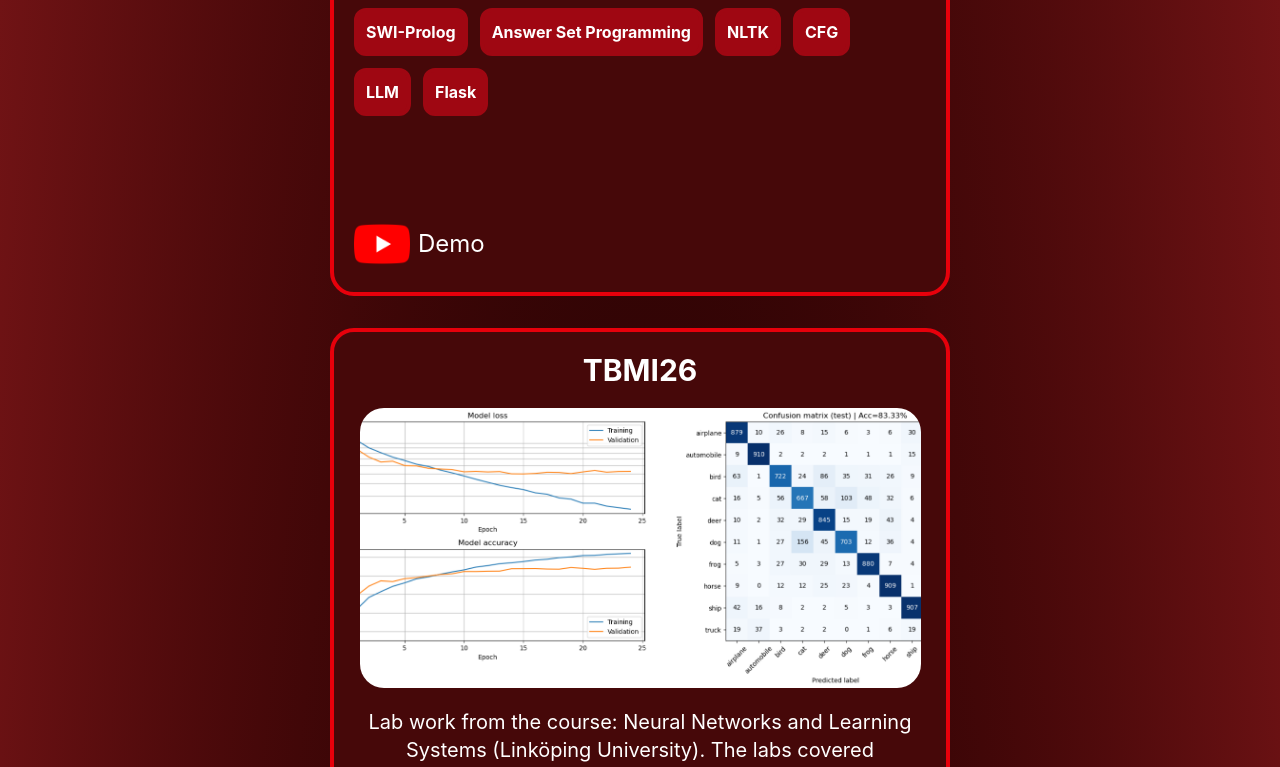
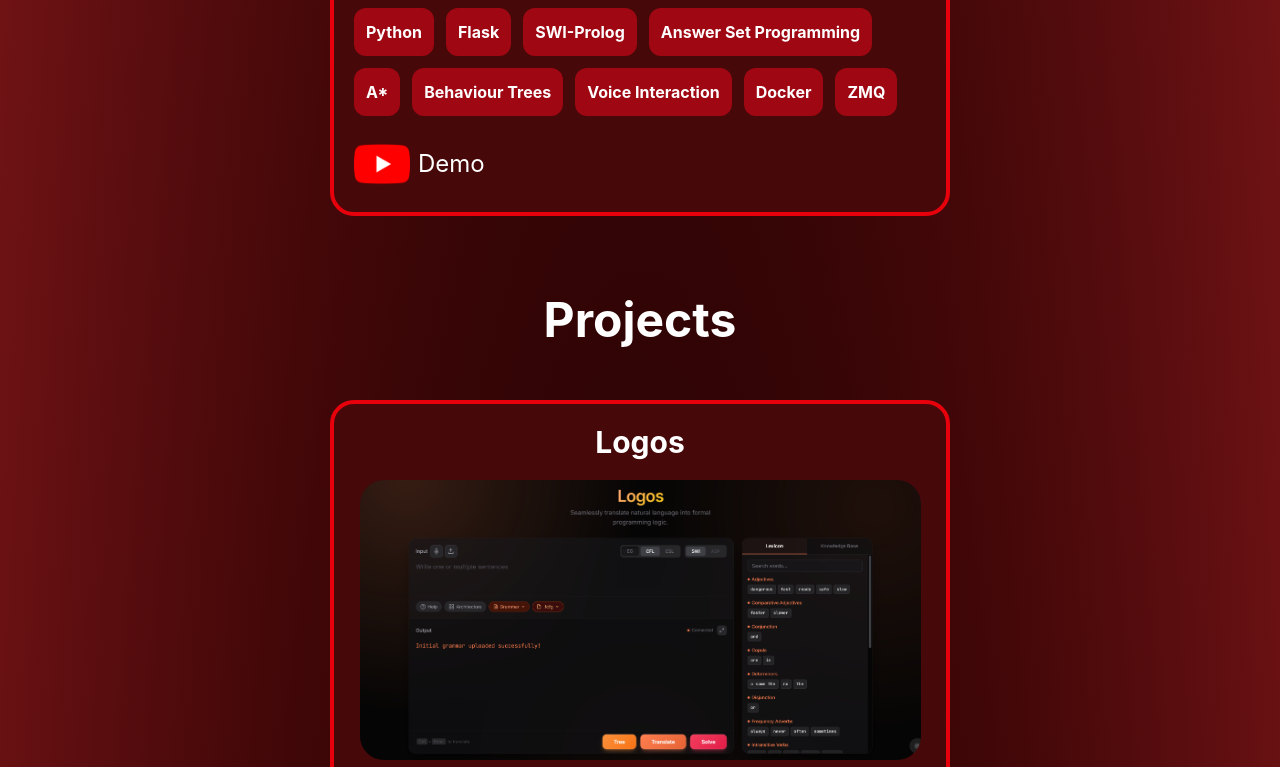
Before and after one commit to LionF4ng/LionF4ng.github.io, a React (Vite) app: page / in a window 1280 px wide. Shown: the part 1680-2447 px from the top of the page. Built offline with nearby package versions, Linux system fonts and the light colour scheme.

Commit message:
Restructured

```diff
--- a/src/components/Project_Cards.jsx
+++ b/src/components/Project_Cards.jsx
@@ -10,41 +10,57 @@ function Project_Cards({image_name}){
     {/*Project Description*/}
     let tag_array = []
 
+    {/*If flex is present the project has a demo, otherwise hidden is present*/}
+    let has_demo
+
     let youtube_link
+
+    let card_class
+
     switch (image_name) {
         case "Logos":
             im_path = "assets/Logos.png"
             project_description = "Logos is a natural language processing system that allows the user to translate natural language intor formal logic, both with and without the use of Large Language Models. This project was my master thesis work."
             tag_array = ["SWI-Prolog", "Answer Set Programming", "NLTK", "CFG", "LLM", "Flask"]
             youtube_link = ""
+            has_demo = "hidden w-fit ml-5 my-auto mb-5 content-end"
+            card_class = "flex flex-col mx-2 w-155 xl:h-180 rounded-3xl border-4 my-4 bg-red-950 border-red-600"
             break;
         case "Salify":
             im_path = "assets/Salify.png"
             project_description = "A project where sentiment analysis is performed on song lyrics with BERT. The analysis is performed on public Spotify playlist where the React front-end receives the sentiment scores from the Python backend using Flask."
             tag_array = ["Python","React","Flask", "Scikit", "BERT", "Spotify API", "GENIUS API"]
             youtube_link = ""
+            has_demo = "hidden w-fit ml-5 my-auto mb-5 content-end"
+            card_class = "flex flex-col mx-2 w-155 xl:h-180 rounded-3xl border-4 my-4 bg-red-950 border-red-600"
             break;
         case "TBMI26":
             im_path = "assets/TBMI26.png"
             project_description = "Lab work from the course: Neural Networks and Learning Systems (Linköping University). The labs covered supervised, deep and reinforcement learning. Boosting and Ensemble methods were also covered."
             tag_array = ["Python", "Machine Learning", "Supervised Learning", "Deep Learning", "Neural Networks", "Boosting", "Reinforcement Learning", "Ensemble"]
             youtube_link = "https://youtu.be/116fqyLzfzw"
+            has_demo = "hidden w-fit ml-5 my-auto mb-5 content-end"
+            card_class = "flex flex-col mx-2 w-155 xl:h-180 rounded-3xl border-4 my-4 bg-red-950 border-red-600"
             break;
         case "Learn-To-Sing":
             im_path = "assets/Learn-To-Sing.png"
             project_description = "Learn To Sing was a hobby project developed for fun. It is a system that allows users to complete exercises and AI generated lessons to learn to sing. Users can also create accounts, which are stored in Firebase."
             tag_array = ["TypeScript", "AI", "Gemini API", "React", "Tailwind", "Motion", "Tensorflow", "Firebase", "WebSockets"]
             youtube_link = "https://youtu.be/Az4szO6rnE0"
+            has_demo = "flex w-fit ml-5 my-auto mb-5 content-end"
+            card_class = "flex flex-col mx-2 w-155 xl:h-180 rounded-3xl border-4 my-4 bg-red-950 border-red-600"
             break;
         case "Alpha-Spike":
             im_path = "assets/Alpha-Spike.png"
             project_description = "Alpha-Spike was a summerjobb project for 2 students, built for Linköping University. The system is a front-end webb app built to communicate with UTM-City, a drone simulation software built by the University. "
             tag_array = ["Python", "Flask", "SWI-Prolog", "Answer Set Programming", "A*", "Behaviour Trees", "Voice Interaction", "Docker", "ZMQ"]
             youtube_link = "https://www.youtube.com/watch?v=uOzF8TFDkdU"
+            has_demo = "flex w-fit ml-5 my-auto mb-5 content-end"
+            card_class = "flex flex-col mx-2 w-155 xl:h-180 rounded-3xl border-4 my-4 bg-red-950 border-red-600"
             break;
         }
     return(
-    <div key={image_name} class="flex flex-col mx-2 w-155 xl:h-200 rounded-3xl border-4 my-4 bg-red-950 border-red-600">
+    <div key={image_name} class={card_class}>
 
         <h1 class="text-3xl font-bold text-white mx-auto text-center mt-5" >{image_name}</h1>
 
@@ -60,7 +76,7 @@ function Project_Cards({image_name}){
 
         <motion.a whileHover={{ scale: 1.2 }}
         whileTap={{ scale: 0.95}}
-        transition={easeInOut} href= {youtube_link} target="_blank" class="flex w-fit ml-5 my-auto mb-5 content-end">
+        transition={easeInOut} href= {youtube_link} target="_blank" class={has_demo}>
             <img src="assets/youtube.png" class="w-14"></img>
             <p class="text-2xl ml-2 my-auto text-white">Demo</p>
         </motion.a>
--- a/src/main.jsx
+++ b/src/main.jsx
@@ -18,12 +18,15 @@ createRoot(document.getElementById('root')).render(
     <motion.div initial={{opacity: 0, y:-100}} animate={{ opacity: 1, y:0, transition: {duration: 0.8}, easeInOut}} class="flex flex-wrap justify-center mx-auto mt-10">
       <T_S_R/>
     </motion.div>
+    <motion.h1 initial={{opacity: 0, y:-100}} animate={{ opacity: 1, y:0, transition: {duration: 0.8}, easeInOut}} class="text-5xl font-bold text-white mx-auto text-center mt-16">Work Experience</motion.h1>
+    <motion.div initial={{opacity: 0, y:-100}} animate={{ opacity: 1, y:0, transition: {duration: 0.8}, easeInOut}} class="flex flex-wrap justify-center mx-auto mt-10 w-10/12">
+      <Project_Cards image_name ="Alpha-Spike"/>
+    </motion.div>
     {/*Render the project cards*/}
     <motion.h1 initial={{opacity: 0, y:-100}} animate={{ opacity: 1, y:0, transition: {duration: 0.8}, easeInOut}} class="text-5xl font-bold text-white mx-auto text-center mt-16">Projects</motion.h1>
     <motion.div initial={{opacity: 0, y:-100}} animate={{ opacity: 1, y:0, transition: {duration: 0.8}, easeInOut}} class="flex flex-wrap justify-center mx-auto mt-10 w-10/12">
       <Project_Cards image_name ="Logos"/>
       <Project_Cards image_name ="TBMI26"/>
-      <Project_Cards image_name ="Alpha-Spike"/>
       <Project_Cards image_name ="Salify"/>
       <Project_Cards image_name ="Learn-To-Sing"/>
     </motion.div>
```
Also changed, not shown: 5 other files (tests, documents, lock files or other folders).
